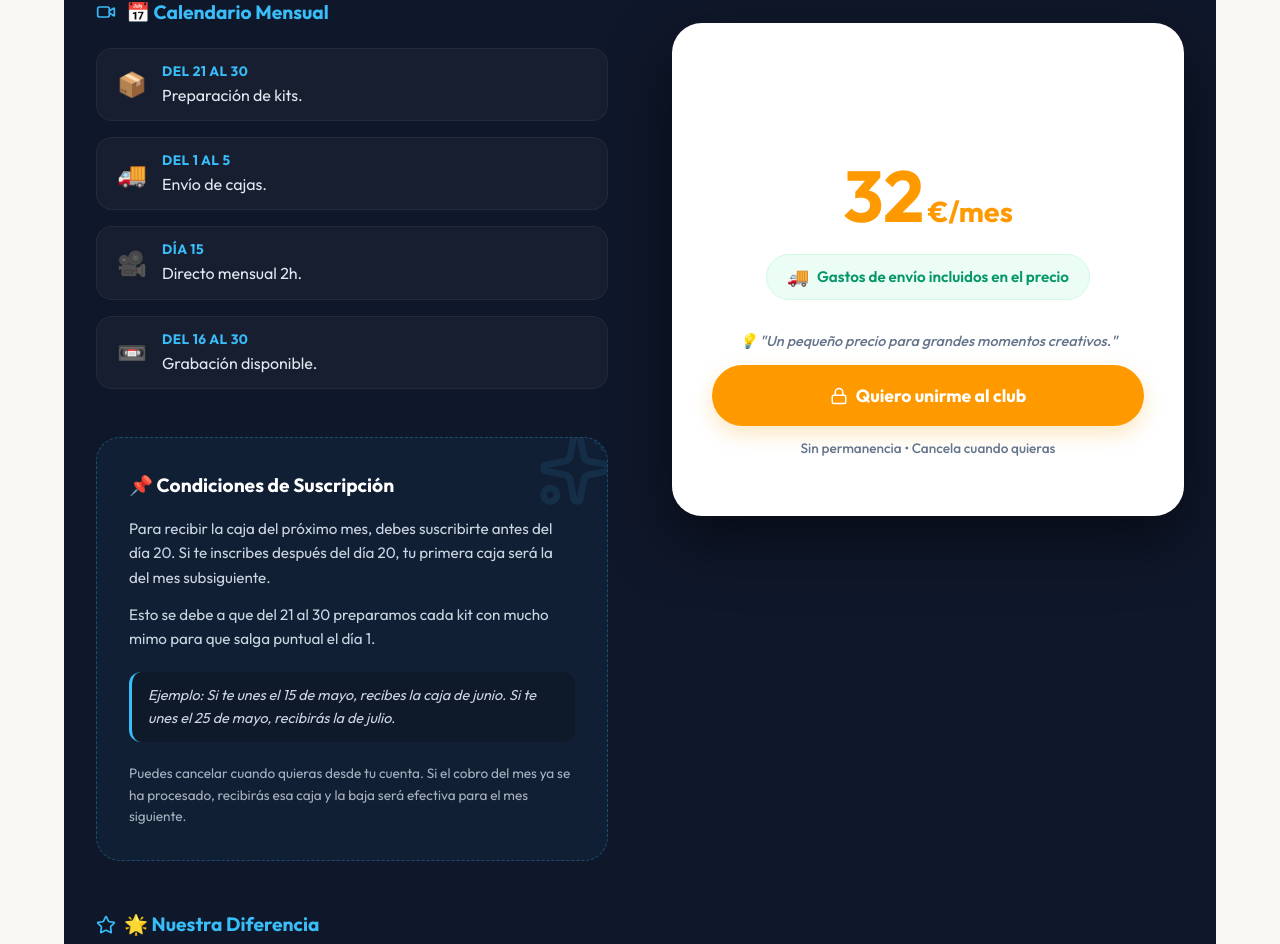
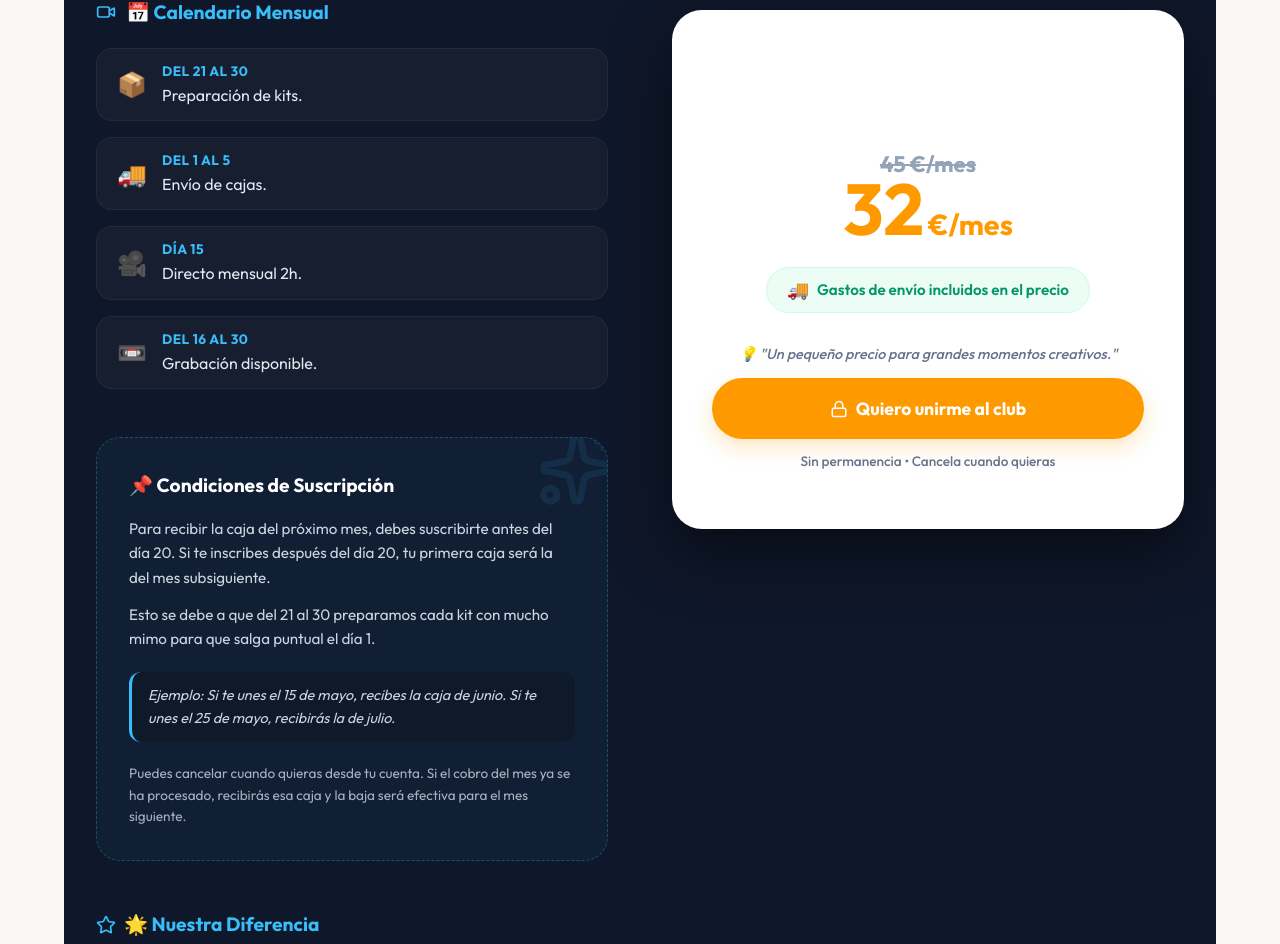
Before and after one commit to merakiartesano/merceria-conchi, a React (Vite) app: page /clases in a window 1280 px wide. Shown: the part 4842-5786 px from the top of the page. Built offline with nearby package versions, Linux system fonts and the light colour scheme; no server answers; the database is empty; a web font is replaced by a local one.

Commit message:
style: add strikethrough price anchor to classes card

```diff
--- a/src/pages/Clases.jsx
+++ b/src/pages/Clases.jsx
@@ -360,7 +360,11 @@ const Clases = () => {
                                 <div style={{ padding: 'clamp(2rem, 5vw, 3.5rem) clamp(1rem, 4vw, 2.5rem)', textAlign: 'center' }}>
                                     <h3 style={{ fontSize: '1.6rem', margin: '0 0 15px', color: 'var(--color-heading)' }}>{t('clases.card.title')}</h3>
 
-                                    <div style={{ display: 'flex', alignItems: 'baseline', justifyContent: 'center', gap: '4px', color: 'var(--color-accent)', marginTop: '20px' }}>
+                                    <div style={{ display: 'flex', flexDirection: 'column', alignItems: 'center', marginTop: '20px' }}>
+                                        <div style={{ color: '#94a3b8', fontSize: '1.4rem', textDecoration: 'line-through', fontWeight: '700', marginBottom: '-10px' }}>
+                                            45 €/mes
+                                        </div>
+                                        <div style={{ display: 'flex', alignItems: 'baseline', justifyContent: 'center', gap: '4px', color: 'var(--color-accent)' }}>
                                             <span style={{ fontSize: '4.5rem', fontWeight: '800', lineHeight: 1 }}>
                                                 {settings?.subscription_price ?
                                                     (Number(settings.subscription_price) % 1 === 0 ?
@@ -370,6 +374,7 @@ const Clases = () => {
                                                 }
                                             </span>
                                             <span style={{ fontSize: '1.8rem', fontWeight: 'bold' }}>{t('clases.card.currency')}</span>
+                                        </div>
                                     </div>
 
                                     <div style={{ margin: '20px 0 30px' }}>
```
Lines whose indentation alone changed are shown as unchanged.
